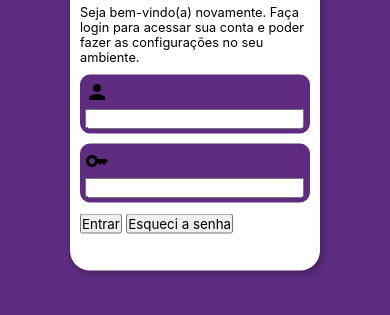
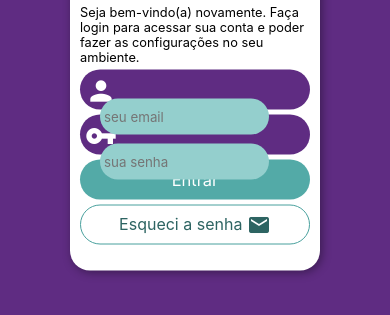
Before and after one commit to OMajestatico/projeto-login, a plain HTML site: page index.html in a window 390 px wide. Shown: the part 409-724 px from the top of the page. Drawn offline with Linux system fonts and the light colour scheme.

Commit message:
finished mobile first part

```diff
--- a/index.html
+++ b/index.html
@@ -17,14 +17,32 @@
                 <form action="" method="post">
                     <div class="field">
                         <i class="material-icons">person</i>
-                        <input type="email" name="email" id="imail">
+                        <input type="email" name="email" id="imail"
+                         placeholder="seu email"
+                         minlength="8"
+                         maxlength="50"
+                         autocomplete="current-password"
+                         onfocus="this.style.backgroundColor ='white'"
+                         onblur="this.style.backgroundColor ='#94CFCD'"
+                         required
+                         >
                     </div>
                     <div class="field">
-                        <i class="material-icons">key</i>
-                        <input type="password" name="pass" id="ipass">
+                        <i class="material-icons">vpn_key</i>
+                        <input type="password" name="pass" id="ipass"
+                         placeholder="sua senha"
+                         minlength="8"
+                         maxlength="20"
+                         autocomplete="current-password"
+                         onfocus="this.style.backgroundColor ='white'"
+                         onblur="this.style.backgroundColor ='#94CFCD'"
+                         required
+                        >
                     </div>
                     <input type="submit" value="Entrar">
-                    <input type="button" value="Esqueci a senha">
+                    <a href="#" class="button">
+                        Esqueci a senha <i class="material-icons">mail</i>
+                    </a>
                 </form>
             </div>
         </section>
--- a/styles/style.css
+++ b/styles/style.css
@@ -61,11 +61,60 @@ div#form h1{
 
 div.field{
     background-color: #5F2C82;
-    margin: 10px 0px 10px 0px;
-    border-radius: 10px;
+    margin: 5px 0px;
+    border-radius: 25px;
     padding: 5px;
+    height: 40px;
+    width: 100%;
 }
 
-div.field.span{
+div.field i{
     color: white;
+    font-size: 2em;
 }
+
+div.field input{
+    background-color: #94CFCD;
+    border: none;
+    width: 76.6548271%;
+    height: 120%;
+    transform: translateY(-12px);
+    border-radius: 25px;
+    padding: 4px;
+    margin-left: 15px;
+}
+
+input[type="submit"]{
+    width: 100%;
+    height: 40px;
+    border-radius: 25px;
+    border: none;
+    background-color: #53aaa7;
+    color: white;
+    font-size: 1.03em;
+    cursor: pointer;
+}
+
+input[type="submit"]:hover{
+    background-color: #2D6462;
+}
+
+a.button{
+    margin-top: 5px;
+    display: block;
+    width: 100%;
+    height: 40px;
+    background-color: white;
+    color: #2d6462;
+    border: 1px solid #49a09d;
+    text-align: center;
+    border-radius: 25px;
+    text-decoration: none;
+}
+a.button:hover{
+    background-color: #6CD3CF;
+}
+
+a i{
+    transform: translateY(7px);
+}
```
